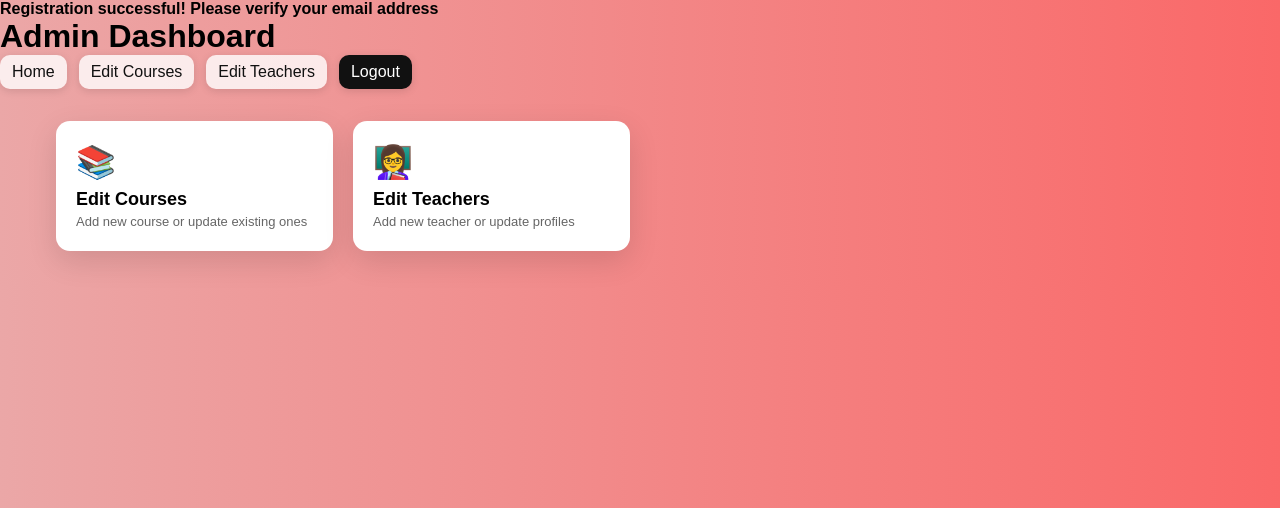
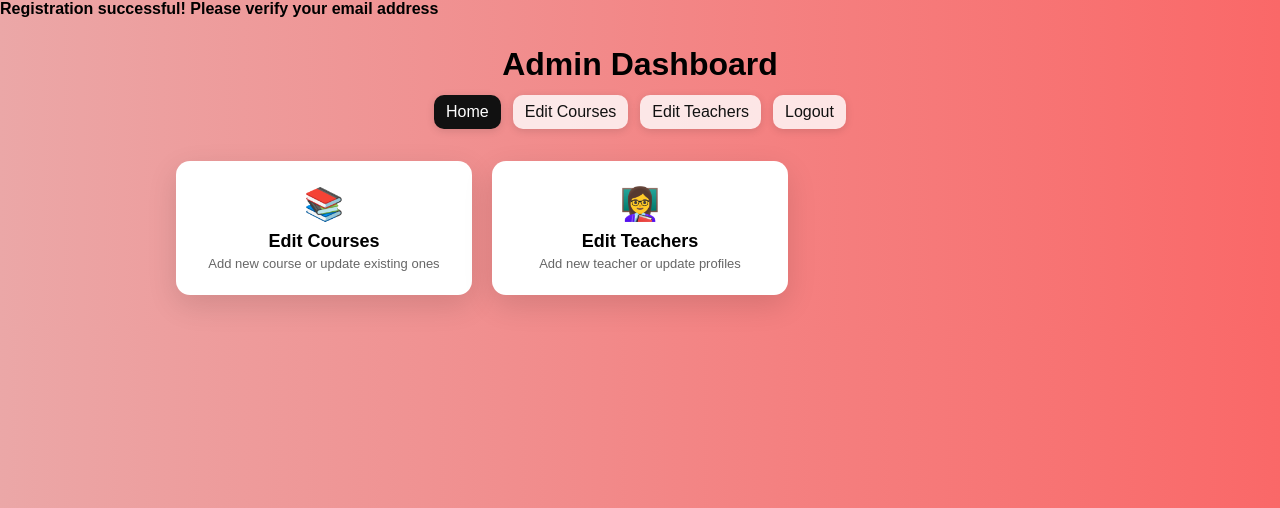
Before and after one commit to pickle244/WCLS-website, a PHP site: page /WCLS-website/ in a window 1280 px wide. Shown: the top 508 px of the page. Run offline with PHP 8.4, Linux system fonts and the light colour scheme; the visitor is signed in with stand-in values (Sample User, id 1); some libraries are stand-ins or nearby versions.

Commit message:
Admin Dashboard and Styling

```diff
--- a/index.php
+++ b/index.php
@@ -34,14 +34,16 @@ function view_url($v) {
     <?php require 'connection.php'?>
 
     <!-- Top header bar with navigation -->
-     <h1>Admin Dashboard</h1><!-- page title-->
-     <nav class= "admin-nav"><!-- small navigation-->
-        <a class="admin-link" href="<?php echo view_url('home'); ?>">Home</a>
-        <a class="admin-link" href="<?php echo view_url('courses'); ?>">Edit Courses</a>
-        <a class="admin-link" href="<?php echo view_url('teachers'); ?>">Edit Teachers</a>
+     <header class="admin-header">
+     <h1 class="admin-title">Admin Dashboard</h1><!-- page title-->
+     <nav class="admin-nav">
+      <!-- add "active" class if current $view matches -->
+        <a class="admin-link <?php echo ($view==='home')?'active':''; ?>" href="<?php echo view_url('home'); ?>">Home</a>
+        <a class="admin-link <?php echo ($view==='courses')?'active':''; ?>" href="<?php echo view_url('courses'); ?>">Edit Courses</a>
+        <a class="admin-link <?php echo ($view==='teachers')?'active':''; ?>" href="<?php echo view_url('teachers'); ?>">Edit Teachers</a>
         <a class="admin-link logout" href="logout.php">Logout</a>
-  </nav>
-  </header>
+      </nav>
+    </header>
 
   <?php if ($view === 'home'): ?><!-- HOME view (landing page with two buttons courses and teachers) -->
       <main class="admin-home">
--- a/style.css
+++ b/style.css
@@ -204,14 +204,27 @@ select:focus{
 
 /* Top header with quick links */
 .admin-header{
-  max-width: 1200px;
+  max-width: 960px;
+  padding-left: 24px;
+  padding-right: 24px;
   margin: 16px auto 8px;
+  margin-top: 28px;
+  gap: 12px;
   padding: 0 16px;
   display:flex;
   align-items:center;
-  justify-content:space-between;
+  justify-content: center;   /* center title + nav horizontally */
+  flex-direction: column;    /* stack title above nav links */
+  text-align: center;        /* center text inside */
 }
-.admin-nav{ display:flex; gap:12px; }
+
+.admin-nav{
+    flex-wrap: wrap;
+    justify-content: center;
+    display:flex;
+    gap:12px;
+}
+
 .admin-link{
   display:inline-block;
   padding:8px 12px;
@@ -221,23 +234,32 @@ select:focus{
   color:#111;
   box-shadow:0 2px 8px rgba(0,0,0,.12);
 }
-.admin-link.logout{ background:#111; color:#fff; }
+
+.admin-link.active {
+  background:#111;
+  color:#fff;
+}
+
 .admin-link:hover{ opacity:.9; }
 
 /* Home view with two large cards */
 .admin-home{
-  max-width: 1200px;
-  margin: 32px auto;
-  padding: 0 16px;
-  display:grid;
-  grid-template-columns: repeat(auto-fill, minmax(260px, 1fr));
-  gap:20px;
+    justify-content: center;   /* center the grid within the page */
+    text-align: center;        /* align inner text of each card */
+    max-width: 960px;
+    padding-left: 24px;
+    padding-right: 24px;
+    margin: 32px auto;
+    padding: 0 16px;
+    display:grid;
+    grid-template-columns: repeat(auto-fill, minmax(260px, 1fr));
+    gap:20px;
 }
 .home-card{
   display:block;
   background:#fff;
   border-radius:14px;
-  padding:22px 20px;
+  padding: 24px 22px;
   box-shadow:0 10px 30px rgba(0,0,0,.12);
   text-decoration:none;
   color:inherit;
@@ -247,3 +269,20 @@ select:focus{
 .home-icon{ font-size:32px; }
 .home-title{ margin-top:8px; font-weight:700; font-size:18px; }
 .home-sub{ margin-top:4px; color:#666; font-size:13px; }
+
+/* On very large screens, keep content centered and not too wide */
+@media (min-width: 1400px){
+  .admin-header,
+  .admin-home{
+    max-width: 1040px;   /* prevent looking too stretched on big monitors */
+  }
+}
+
+/* On small screens, keep gutters sensible */
+@media (max-width: 640px){
+  .admin-header,
+  .admin-home{
+    padding-left: 16px;
+    padding-right: 16px;
+  }
+}
```
